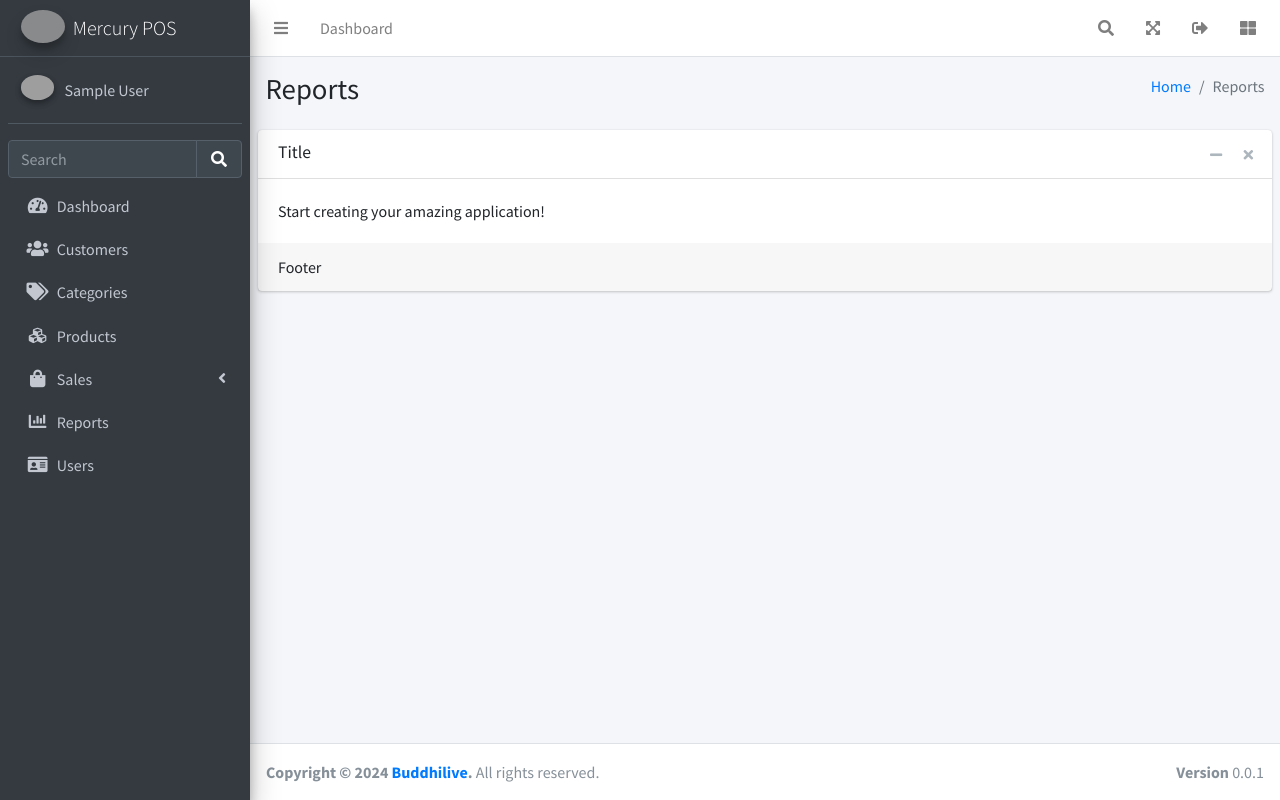
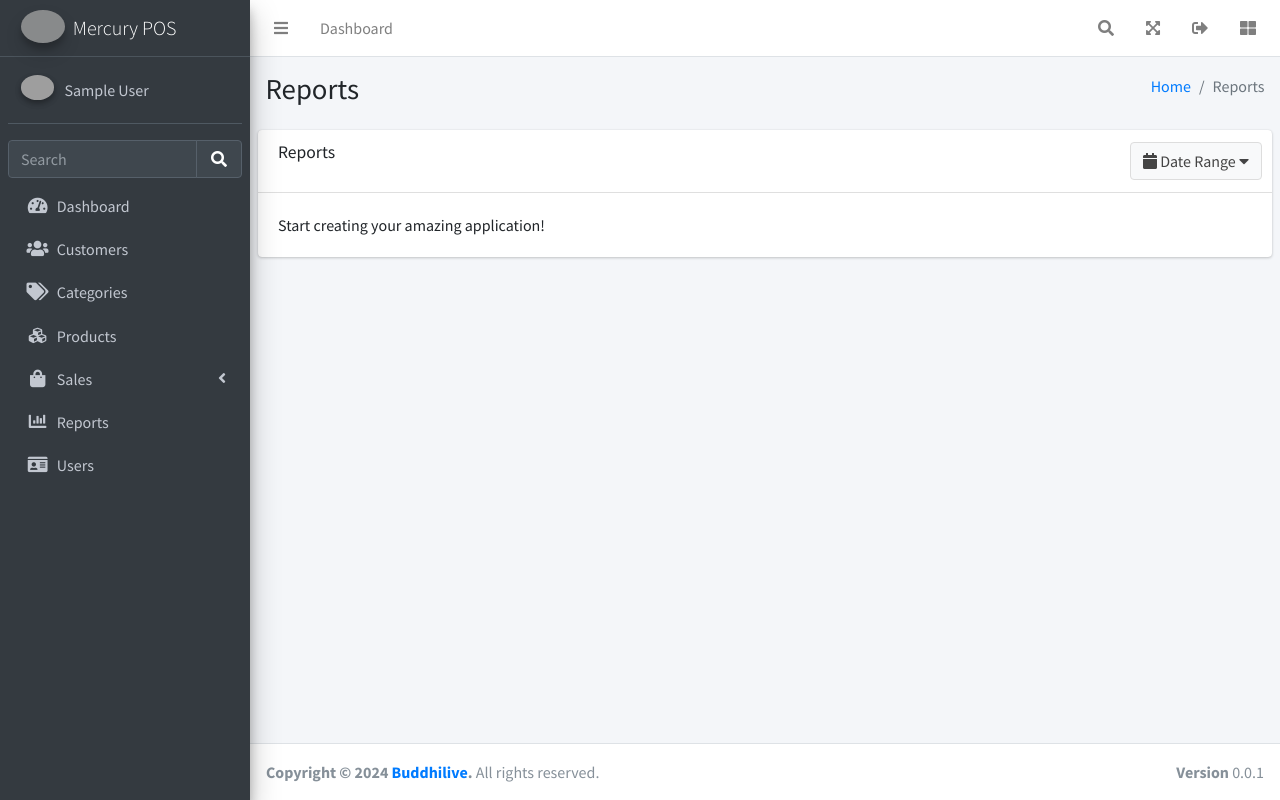
Before and after one commit to Buddhilive/mercury-pos, a PHP site: page /reports in a window 1280 px wide. Run offline with PHP 8.4, Linux system fonts and the light colour scheme; the visitor is signed in with stand-in values (Sample User, id 1); some libraries are stand-ins or nearby versions; grey boxes are pictures that could not be loaded.

Commit message:
Update Reports view

```diff
--- a/views/modules/reports.php
+++ b/views/modules/reports.php
@@ -8,7 +8,7 @@
                 </div>
                 <div class="col-sm-6">
                     <ol class="breadcrumb float-sm-right">
-                        <li class="breadcrumb-item"><a href="#">Home</a></li>
+                        <li class="breadcrumb-item"><a href="dashboard">Home</a></li>
                         <li class="breadcrumb-item active">Reports</li>
                     </ol>
                 </div>
@@ -18,34 +18,24 @@
 
     <!-- Main content -->
     <section class="content">
-
-        <!-- Default box -->
         <div class="card">
             <div class="card-header">
-                <h3 class="card-title">Title</h3>
+                <h3 class="card-title">Reports</h3>
 
                 <div class="card-tools">
-                    <button type="button" class="btn btn-tool" data-card-widget="collapse" title="Collapse">
-                        <i class="fas fa-minus"></i>
-                    </button>
-                    <button type="button" class="btn btn-tool" data-card-widget="remove" title="Remove">
-                        <i class="fas fa-times"></i>
+                    <button type="button" class="btn btn-default" id="daterange-btn2">
+                        <span>
+                            <i class="fa fa-calendar"></i> Date range
+                        </span>
+                        <i class="fa fa-caret-down"></i>
                     </button>
                 </div>
             </div>
             <div class="card-body">
                 Start creating your amazing application!
             </div>
-            <!-- /.card-body -->
-            <div class="card-footer">
-                Footer
-            </div>
-            <!-- /.card-footer-->
         </div>
-        <!-- /.card -->
-
     </section>
-    <!-- /.content -->
 </div>
 
 <?php
--- a/views/template.php
+++ b/views/template.php
@@ -101,6 +101,7 @@ if (isset($_SESSION["authSession"]) && $_SESSION["authSession"] == "ok") {
 <script src="views/js/products.js"></script>
 <script src="views/js/customers.js"></script>
 <script src="views/js/sales.js"></script>
+<script src="views/js/reports.js"></script>
 </body>
 
 </html>
```
